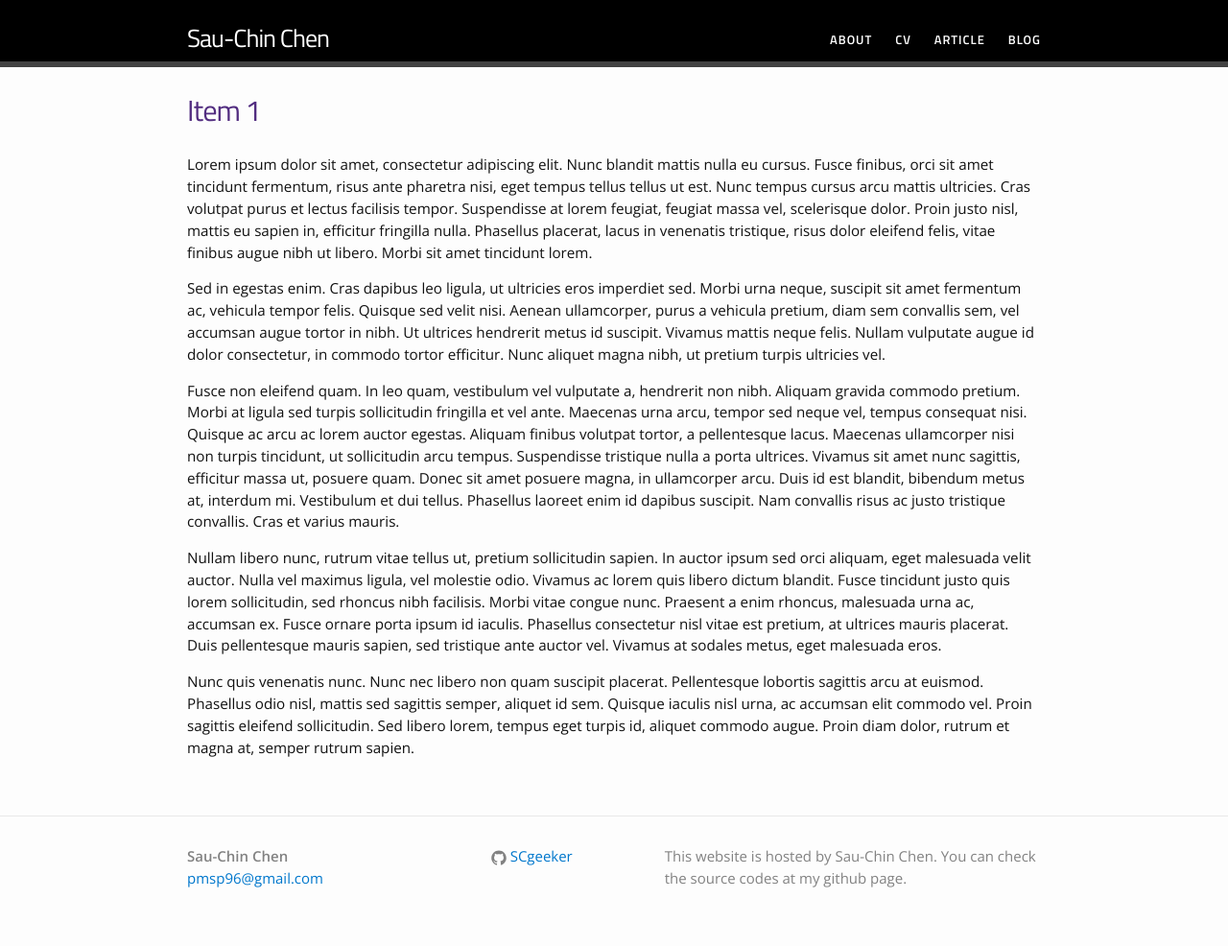
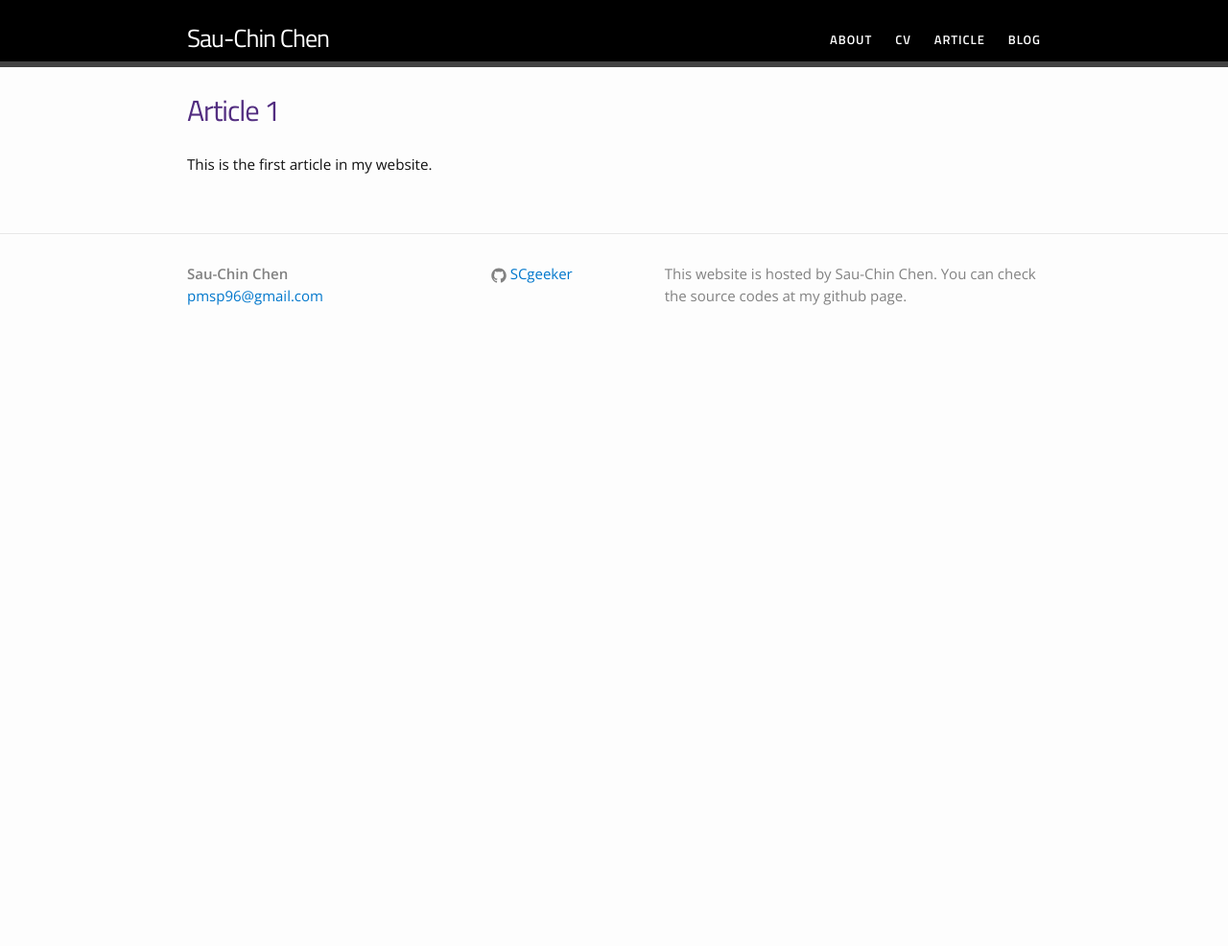
Before and after one commit to SCgeeker/SCgeeker.github.io, a Jekyll site: the page built from article/item-1.md, in a window 1280 px wide. Shown: the whole page at 96% size. Built offline with Jekyll 4.4.1, drawn with Linux system fonts in a browser that asks for light colours; after the commit the page ends 900 px from its top, so only the background shows below that.

```diff
--- a/_config.yml
+++ b/_config.yml
@@ -10,6 +10,7 @@ url: "http://scchen.com" # the base hostname & protocol for your site
 github_username: SCgeeker
 
 # Build settings
+## highlighter: pygments
 markdown: kramdown
 
 # Other options
--- a/article/item-1.md
+++ b/article/item-1.md
@@ -1,15 +1,7 @@
 ---
 layout: page
-title: Item 1
+title: Article 1
 permalink: /article/item-1/
 ---
 
-Lorem ipsum dolor sit amet, consectetur adipiscing elit. Nunc blandit mattis nulla eu cursus. Fusce finibus, orci sit amet tincidunt fermentum, risus ante pharetra nisi, eget tempus tellus tellus ut est. Nunc tempus cursus arcu mattis ultricies. Cras volutpat purus et lectus facilisis tempor. Suspendisse at lorem feugiat, feugiat massa vel, scelerisque dolor. Proin justo nisl, mattis eu sapien in, efficitur fringilla nulla. Phasellus placerat, lacus in venenatis tristique, risus dolor eleifend felis, vitae finibus augue nibh ut libero. Morbi sit amet tincidunt lorem.
-
-Sed in egestas enim. Cras dapibus leo ligula, ut ultricies eros imperdiet sed. Morbi urna neque, suscipit sit amet fermentum ac, vehicula tempor felis. Quisque sed velit nisi. Aenean ullamcorper, purus a vehicula pretium, diam sem convallis sem, vel accumsan augue tortor in nibh. Ut ultrices hendrerit metus id suscipit. Vivamus mattis neque felis. Nullam vulputate augue id dolor consectetur, in commodo tortor efficitur. Nunc aliquet magna nibh, ut pretium turpis ultricies vel.
-
-Fusce non eleifend quam. In leo quam, vestibulum vel vulputate a, hendrerit non nibh. Aliquam gravida commodo pretium. Morbi at ligula sed turpis sollicitudin fringilla et vel ante. Maecenas urna arcu, tempor sed neque vel, tempus consequat nisi. Quisque ac arcu ac lorem auctor egestas. Aliquam finibus volutpat tortor, a pellentesque lacus. Maecenas ullamcorper nisi non turpis tincidunt, ut sollicitudin arcu tempus. Suspendisse tristique nulla a porta ultrices. Vivamus sit amet nunc sagittis, efficitur massa ut, posuere quam. Donec sit amet posuere magna, in ullamcorper arcu. Duis id est blandit, bibendum metus at, interdum mi. Vestibulum et dui tellus. Phasellus laoreet enim id dapibus suscipit. Nam convallis risus ac justo tristique convallis. Cras et varius mauris.
-
-Nullam libero nunc, rutrum vitae tellus ut, pretium sollicitudin sapien. In auctor ipsum sed orci aliquam, eget malesuada velit auctor. Nulla vel maximus ligula, vel molestie odio. Vivamus ac lorem quis libero dictum blandit. Fusce tincidunt justo quis lorem sollicitudin, sed rhoncus nibh facilisis. Morbi vitae congue nunc. Praesent a enim rhoncus, malesuada urna ac, accumsan ex. Fusce ornare porta ipsum id iaculis. Phasellus consectetur nisl vitae est pretium, at ultrices mauris placerat. Duis pellentesque mauris sapien, sed tristique ante auctor vel. Vivamus at sodales metus, eget malesuada eros.
-
-Nunc quis venenatis nunc. Nunc nec libero non quam suscipit placerat. Pellentesque lobortis sagittis arcu at euismod. Phasellus odio nisl, mattis sed sagittis semper, aliquet id sem. Quisque iaculis nisl urna, ac accumsan elit commodo vel. Proin sagittis eleifend sollicitudin. Sed libero lorem, tempus eget turpis id, aliquet commodo augue. Proin diam dolor, rutrum et magna at, semper rutrum sapien.
+This is the first article in my website.
```
Also changed, not shown: _posts/2016-03-10-build-blog-post-in-rstudio.md (added, +43 -0 lines), _source/build-blog-post-in-rstudio/2016-03-10-build-blog-post-in-rstudio.Rmd (added, +43 -0 lines), README.md, figure/source/build-blog-post-in-rstudio/2016-03-10-build-blog-post-in-rstudio/unnamed-chunk-1-1.png (added), 4 other files.
